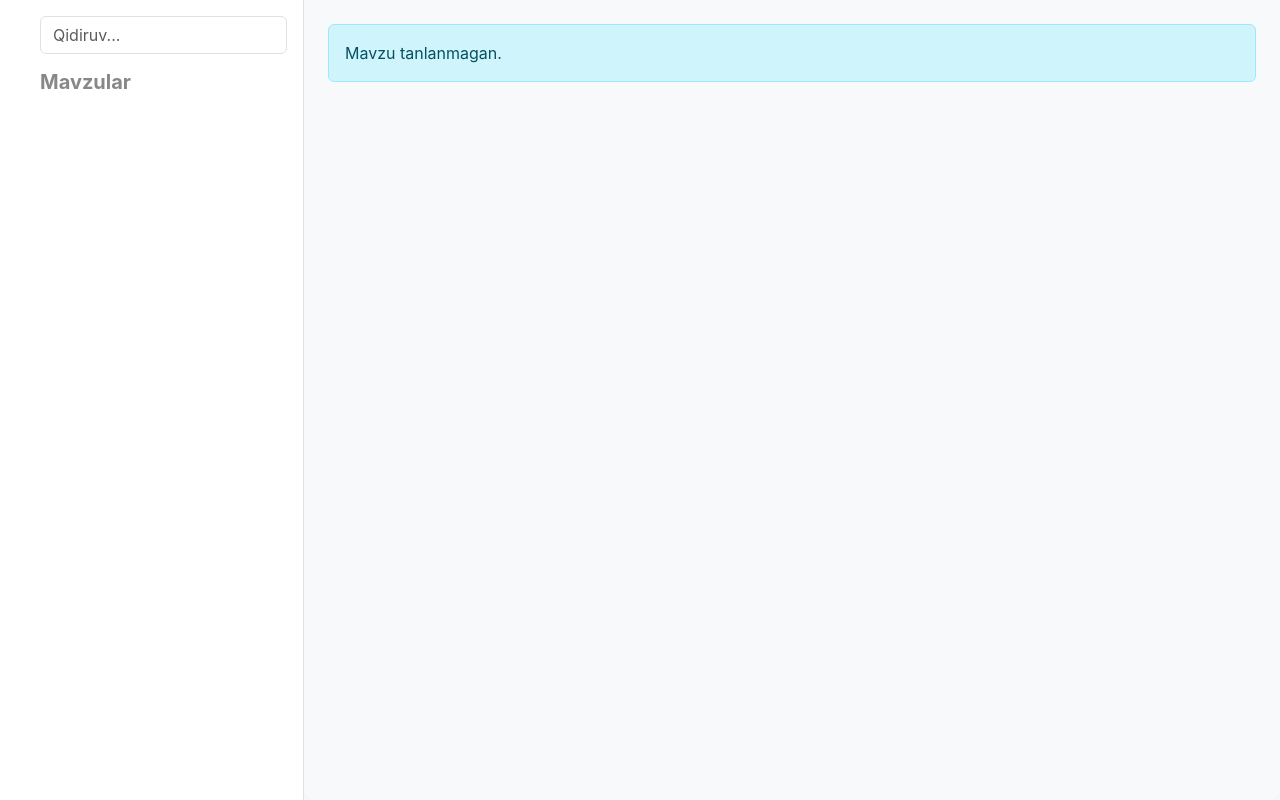
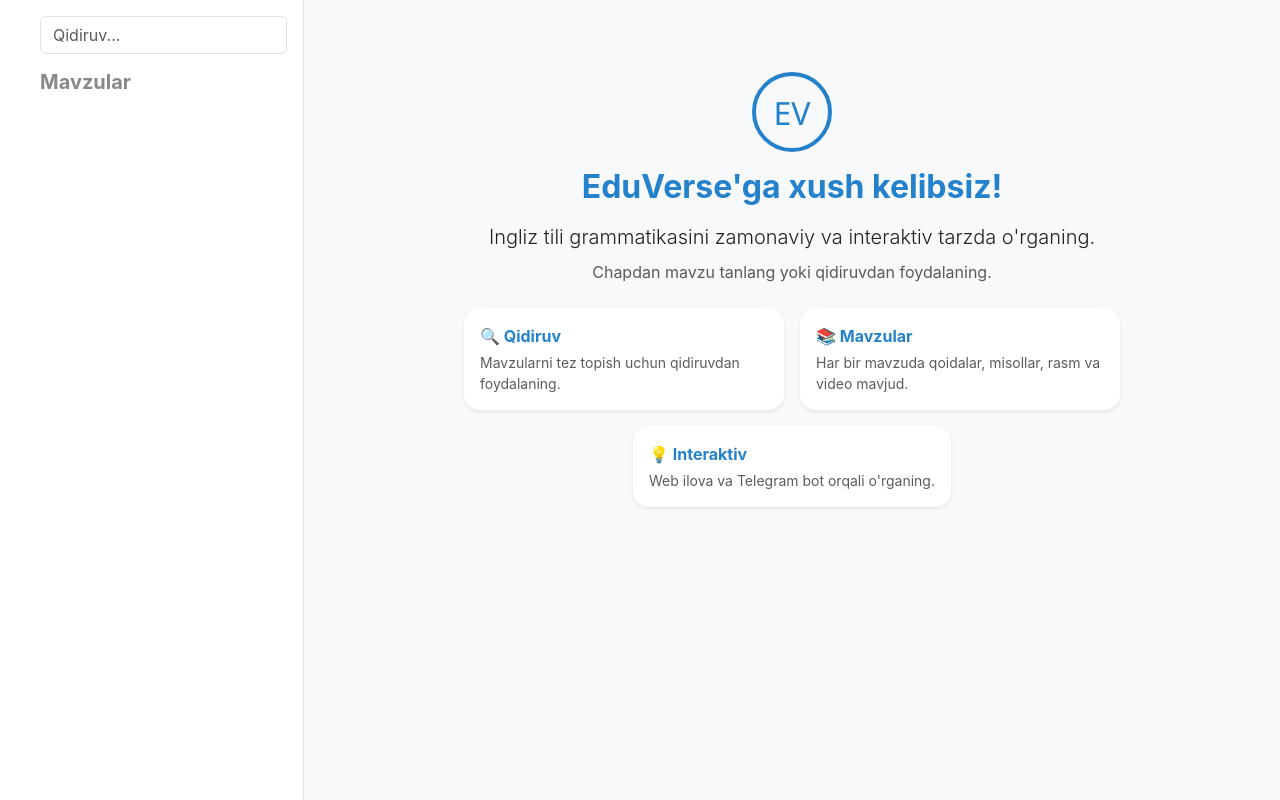
Before and after one commit to xamidullayevI/EduVerseBot, a Flask app: page / in a window 1280 px wide. Run offline with Flask 3, Linux system fonts and the light colour scheme; data that the repository does not hold is empty; some libraries are stand-ins or nearby versions.

Commit message:
bosh sahifa

```diff
--- a/WEB-APP/templates/index.html
+++ b/WEB-APP/templates/index.html
@@ -37,7 +37,26 @@
                 {% if topic %}
                     <strong>Qoidalar:</strong> <div class="structure">{{ topic.structure }}</div>
                 {% else %}
-                    <div class="alert alert-info">Mavzu tanlanmagan.</div>
+                    <div class="welcome text-center py-5">
+                        <svg width="80" height="80" fill="none" xmlns="http://www.w3.org/2000/svg" viewBox="0 0 80 80" style="margin-bottom:16px;"><circle cx="40" cy="40" r="38" stroke="#2481cc" stroke-width="4" fill="#f8f9fa"/><text x="50%" y="54%" text-anchor="middle" fill="#2481cc" font-size="32" font-family="Segoe UI, Arial, sans-serif" dy=".3em">EV</text></svg>
+                        <h2 class="mb-3" style="color:#2481cc;font-weight:700;">EduVerse'ga xush kelibsiz!</h2>
+                        <p class="lead mb-2">Ingliz tili grammatikasini zamonaviy va interaktiv tarzda o'rganing.</p>
+                        <p class="text-muted mb-4">Chapdan mavzu tanlang yoki qidiruvdan foydalaning.</p>
+                        <div class="d-flex justify-content-center gap-3 flex-wrap">
+                            <div class="p-3 bg-white rounded-4 shadow-sm text-start" style="min-width:220px;max-width:320px;">
+                                <div class="fw-bold mb-1" style="color:#2481cc;">🔍 Qidiruv</div>
+                                <div class="small text-muted">Mavzularni tez topish uchun qidiruvdan foydalaning.</div>
+                            </div>
+                            <div class="p-3 bg-white rounded-4 shadow-sm text-start" style="min-width:220px;max-width:320px;">
+                                <div class="fw-bold mb-1" style="color:#2481cc;">📚 Mavzular</div>
+                                <div class="small text-muted">Har bir mavzuda qoidalar, misollar, rasm va video mavjud.</div>
+                            </div>
+                            <div class="p-3 bg-white rounded-4 shadow-sm text-start" style="min-width:220px;max-width:320px;">
+                                <div class="fw-bold mb-1" style="color:#2481cc;">💡 Interaktiv</div>
+                                <div class="small text-muted">Web ilova va Telegram bot orqali o'rganing.</div>
+                            </div>
+                        </div>
+                    </div>
                 {% endif %}
             </main>
         </div>
```
